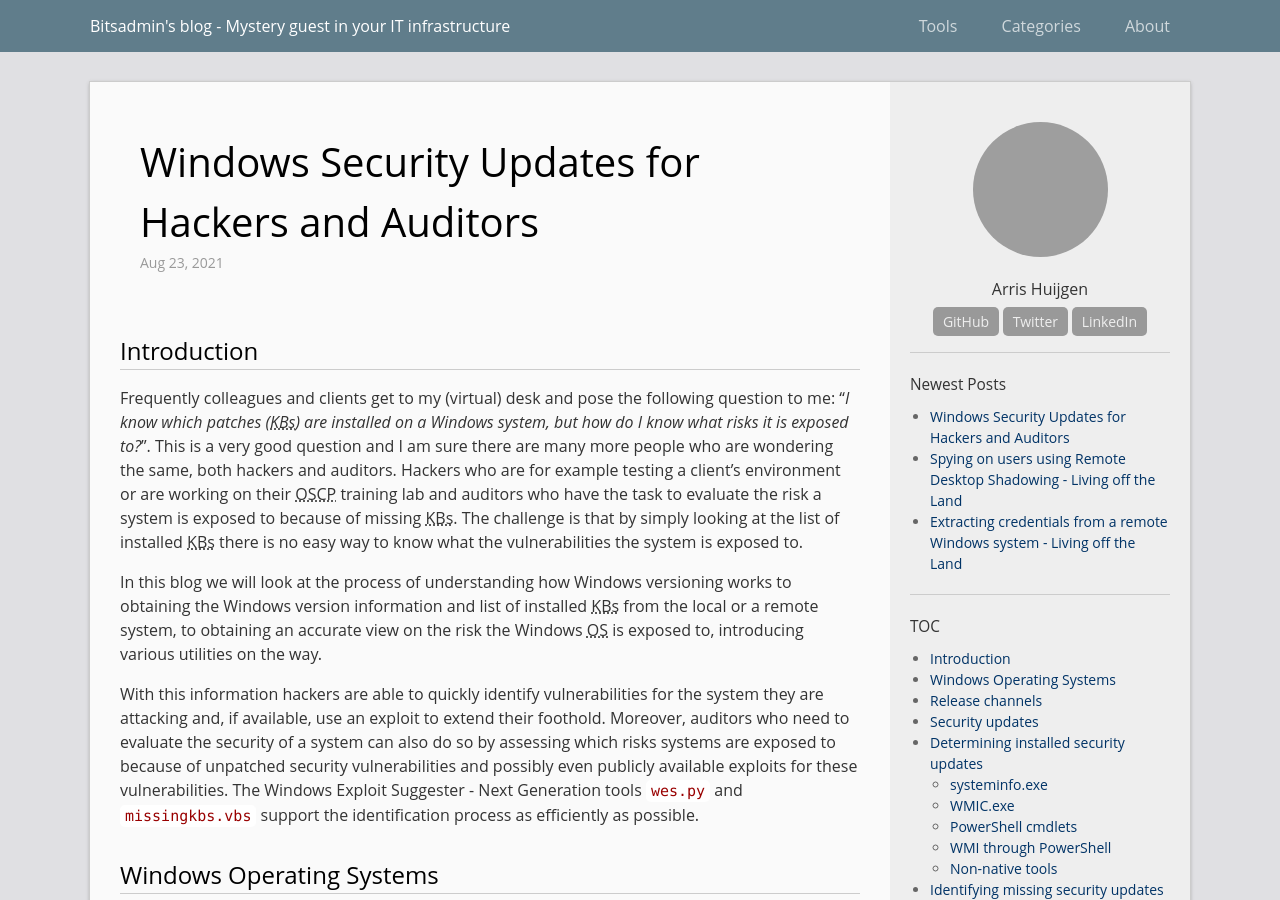
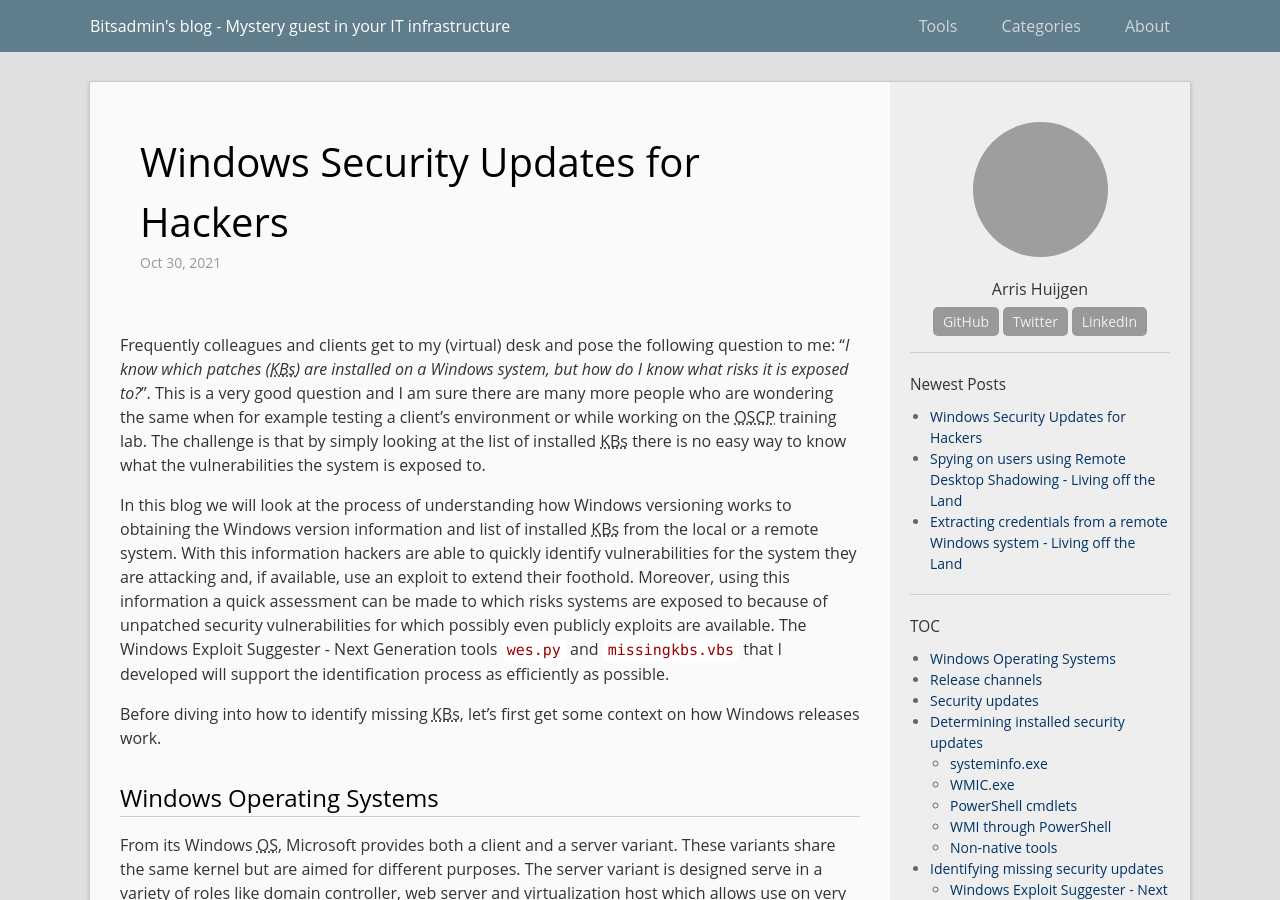
Before and after one commit to bitsadmin/bitsadmin.github.io, a Jekyll site: the page built from _posts/2021-10-30-windows-security-updates-for-hackers.md, in a window 1280 px wide and 900 px high. Built offline with Jekyll 4.4.1, drawn with Linux system fonts in a browser that asks for light colours; some of the changed text lies outside the part shown; grey boxes are pictures that could not be loaded.

Commit message:
hackers and auditors -> hackers

````diff
--- a/_posts/2021-08-31-windows-security-updates-for-hackers-and-auditors.md
+++ b/_posts/2021-10-30-windows-security-updates-for-hackers.md
@@ -1,9 +1,9 @@
 ---
 layout: post
-title:  "Windows Security Updates for Hackers and Auditors"
-date:   2021-08-23 09:00:00
+title:  "Windows Security Updates for Hackers"
+date:   2021-10-30 09:00:00
 categories: windows kbs patches wesng
-permalink: /blog/windows-security-updates-for-hackers-and-auditors
+permalink: /blog/windows-security-updates-for-hackers
 ---
 *[WES-NG]: Windows Exploit Suggester - Next Generation
 *[OS]: Operating System
@@ -24,14 +24,11 @@ permalink: /blog/windows-security-updates-for-hackers-and-auditors
 *[NIST]: National Institute of Standards and Technology
 *[NVD]: National Vulnerability Database
 
-# Introduction
-Frequently colleagues and clients get to my (virtual) desk and pose the following question to me: "*I know which patches (KBs) are installed on a Windows system, but how do I know what risks it is exposed to?*". This is a very good question and I am sure there are many more people who are wondering the same, both hackers and auditors. Hackers who are for example testing a client's environment or are working on their OSCP training lab and auditors who have the task to evaluate the risk a system is exposed to because of missing KBs. The challenge is that by simply looking at the list of installed KBs there is no easy way to know what the vulnerabilities the system is exposed to.
+Frequently colleagues and clients get to my (virtual) desk and pose the following question to me: "*I know which patches (KBs) are installed on a Windows system, but how do I know what risks it is exposed to?*". This is a very good question and I am sure there are many more people who are wondering the same when for example testing a client's environment or while working on the OSCP training lab. The challenge is that by simply looking at the list of installed KBs there is no easy way to know what the vulnerabilities the system is exposed to.
 
-In this blog we will look at the process of understanding how Windows versioning works to obtaining the Windows version information and list of installed KBs from the local or a remote system, to obtaining an accurate view on the risk the Windows OS is exposed to, introducing various utilities on the way.
+In this blog we will look at the process of understanding how Windows versioning works to obtaining the Windows version information and list of installed KBs from the local or a remote system. With this information hackers are able to quickly identify vulnerabilities for the system they are attacking and, if available, use an exploit to extend their foothold. Moreover, using this information a quick assessment can be made to which risks systems are exposed to because of unpatched security vulnerabilities for which possibly even publicly exploits are available. The Windows Exploit Suggester - Next Generation tools `wes.py` and `missingkbs.vbs` that I developed will support the identification process as efficiently as possible.
 
-With this information hackers are able to quickly identify vulnerabilities for the system they are attacking and, if available, use an exploit to extend their foothold. Moreover, auditors who need to evaluate the security of a system can also do so by assessing which risks systems are exposed to because of unpatched security vulnerabilities and possibly even publicly available exploits for these vulnerabilities. The Windows Exploit Suggester - Next Generation tools `wes.py` and `missingkbs.vbs` support the identification process as efficiently as possible.
-
-<!-- This blog will start with an explanation of the Windows Operating System (OS) lifetimes. Next, it will discuss the various ways to collect information on the Windows OS and installed or missing KBs on a local or remote system. This information is subsequentially used to determine what security vulnerabilities the system is exposed to and any public exploits that might already exist for these vulnerabilities. Tooling (WES-NG's `wes.py` and `missingkbs.vbs`) is introduced to make this process more efficient. Finally, the inner workings and limitations of the WES-NG tooling are explained. -->
+Before diving into how to identify missing KBs, let's first get some context on how Windows releases work.
 
 # Windows Operating Systems
 From its Windows OS, Microsoft provides both a client and a server variant. These variants share the same kernel but are aimed for different purposes. The server variant is designed serve in a variety of roles like domain controller, web server and virtualization host which allows use on very powerful hardware. The client variant is designed for daily use by home, school and business users for use like text processing, web browsing and playing games. New versions of both the client and server OS are released regularly where at the moment of writing respectively Windows 11 and Windows Server 2022 are the latest releases of the OS. Previous versions are (in descending date) Windows 10 (build 1809)/Server 2019, Windows 10 (build 1607)/Server 2016, Windows 8.1/Server 2012 R2, Windows 8/Server 2012, Windows 7/Server 2008 R2, Windows Vista/Server 2008 and Windows XP/Server 2003 [R2]. The full list of Windows versions is available on Wikipedia[^1].
@@ -55,7 +52,7 @@ The following table lists the support duration of the various channels.
 | **Channel**                      | **Feature updates**                                          | **Support**            | **Notes**                                                    |
 | -------------------------------- | ------------------------------------------------------------ | ---------------------- | ------------------------------------------------------------ |
 | Insider Program                  | As soon as a new feature has been released; this includes beta/testing releases | 18 months              | The Insider Program is again split up in three paces: Fast, Slow and Release Preview |
-| Semi-Annual Channel (SAC)        | Every 6 months                                               | 18 months (+12 months) | Formerly known as Current Branch (CB). Extra 12 months of support in case of the fall release of the Enterprise and Education edition. This fall release was formerly known as Current Branch for Business (CBB). |
+| Semi-Annual Channel (SAC)        | Every 6 months                                               | 18 months (+12 months) | Formerly known as Current Branch (CB). Extra 12 months of support in case of the fall release of the Enterprise and Education edition. This fall release was formerly known as Current Branch for Business (CBB) |
 | Long-Term Service Channel (LTSC) | Every 2-3 years                                              | 10 years               | Formerly known as Long Term Servicing Branch (LTSB). List of LTSC releaseas available from here[^8] |
 
 The releases used to be named YYMM where YY is a 2-digit year followed by MM which is a 2-digit month, for example 1909 for the September release in 2019. Starting from the Windows 10 fall release in 2020 this has changed to a YYH1/YYH2 half-year pattern[^9]. This means that the Windows 10 release of May 2021 is called 21H1. The names of these releases are used in the output of various tools which display OS version information in Windows which we will get to in a later section.
@@ -76,7 +73,7 @@ Below a table with the various resources Microsoft provides around security upda
 | Microsoft Update Catalog   | <https://www.catalog.update.microsoft.com/Search.aspx?q=KB>[KBID] | Provides downloads for the security updates for the various Windows versions and at the Package Details tab information about which previous updates are superseded by this update or supersede this update |
 
 # Determining installed security updates
-As a hacker or security auditor we would like to determine whether a certain system is missing security updates and if so, make note of it or even use an exploit to abuse the vulnerability and get access or escalate. Before being able to identify which security updates are missing, first the details on the OS version in combination with the currently installed patches are required.
+As a hacker we would like to determine whether a certain system is missing security updates and if so, make note of it or even use an exploit to abuse the vulnerability and get access or escalate. Before being able to identify which security updates are missing, first the details on the OS version in combination with the currently installed patches are required.
 
 There are a variety of ways to retrieve this information, both from the local system as well as from remote systems given that the account running the command has sufficient privileges to access the remote system. Depending on the approach the information about the OS version and the installed security patches are obtained using the same command or different commands. Additionally, GUI tools like `winver.exe`, `msinfo32.exe` and the *View installed updates* section in `appwiz.cpl` are built into Windows, however from these tools the information cannot be easily exported to a file to be processed at a later stage, so we will not focus on these tools.
 
@@ -90,7 +87,7 @@ There are a variety of ways to retrieve this information, both from the local sy
 PowerShell provides the `Get-ComputerInfo` and `Get-HotFix` cmdlets to respectively obtain information about the local computer, and lists the installed hotfixes on both the local and remote system. The `Get-ComputerInfo` cmdlet was added from PowerShell version 5.1. Underlying both commands again use WMI to obtain the relevant information. The `Get-ComputerInfo` and `Get-HotFix` cmdlets can be executed on a remote system through WinRM using the `Invoke-Command` cmdlet, but that is outside of the scope of this blog.
 
 ## WMI through PowerShell
-Instead of using the `WMIC.exe` utility, it is also possible to use PowerShell's built-in `Get-WmiObject` cmdlet (or additionally the `Get-CimInstance` cmdlet from PowerShell version 3). With these cmdlets again the `Win32_OperatingSystem` class and `Win32_QuickFixEngineering` classes can be queried, both locally and remotely.
+Instead of using the `WMIC.exe` utility, it is also possible to use PowerShell's built-in `Get-WmiObject` cmdlet (or additionally the `Get-CimInstance` cmdlet from PowerShell version 3). With these cmdlets again the `Win32_OperatingSystem` class and `Win32_QuickFixEngineering` classes can be queried, both locally and remotely. In case you need to stealthily connect this information during red team exercises, these cmdlets are also supported by the [NoPowerShell](https://bitsadm.in/tools/#nopowershell) .NET binary.
 
 ## Non-native tools
 In addition to the built-in Windows utilities and PowerShell cmdlets there are a few tools which are also able to obtain the OS version information and installed security updates. Two examples of such tools are `srvinfo.exe` which is part of the Windows Server 2003 Resource Kit[^13] and `psinfo.exe`[^14] which is part of the Sysinternals suite, nowadays maintained Microsoft. Finally, the `missingkbs.vbs` utility which is part of the Windows Exploit Suggester - Next Generation (WES-NG) tool not just lists the installed patches, but instead accurately determines the missing patches. This utility will be extensively discussed in the [Microsoft Update](#microsoft-update) section.
@@ -121,9 +118,9 @@ Get-HotFix | % HotFixID | Out-File -Encoding ascii hotfixes.txt
 ```
 
 # Identifying missing security updates
-Once the Windows version information and installed security updates have been collected, the next step is to identify which security updates are missing. In case of an audit, the client to be audited can provide the resulting files while the evaluation of these files can be performed off their premises. Same applies for the hacker who can pull the files locally for further investigation to identify vulnerabilities and potential available exploits.
+Once the Windows version information and installed security updates have been collected, the next step is to identify which security updates are missing. The files created in the previous section can be copied locally for further investigation to identify vulnerabilities and potential available exploits.
 
-As discussed in the [Security updates](#security-updates) section, the Microsoft Update Catalog[^10] provides information on the superseding of KBs. It would be possible to look up each and every KB and identify by which newer KBs this KB has been superseded and check if those KBs in turn as well have been installed in a recursive manner. This would however result in a lot of work going through all of the KBs and checking whether they have been superseded. This is where the Windows Exploit Suggester - Next Generation (WES-NG)[^16] utility comes to rescue. WES-NG uses the MSRC dataset to identify the supersedence links between the various KBs and connects these through the Common Vulnerability and Exposures (CVE) IDs with potential exploits that might be available for the vulnerabilities. More about these data sources later in the [Dataset](#dataset) section.
+As discussed in the [Security updates](#security-updates) section, the Microsoft Update Catalog[^10] provides information on the superseding of KBs. It would be possible to look up each and every KB and identify by which newer KBs this KB has been superseded and check if those KBs in turn as well have been installed in a recursive manner. This would however result in a lot of work going through all of the KBs and checking whether they have been superseded. This is where the Windows Exploit Suggester - Next Generation (WES-NG)[^16] utility I developed comes to rescue. WES-NG uses the MSRC dataset to identify the supersedence links between the various KBs and connects these through the Common Vulnerability and Exposures (CVE) IDs with potential exploits that might be available for the vulnerabilities. More about these data sources later in the [Dataset](#dataset) section.
 
 WES-NG is by default included in the BlackArch Linux penetration testing distribution and repository[^17], but can also be easily obtained on any other OS using Python's pip utility (`pip install wesng`) or by simply cloning the WES-NG repository: `git clone --depth 1 https://github.com/bitsadmin/wesng`.
 
@@ -238,10 +235,6 @@ At the end of the collector process, the enriched dataset is stored in the `defi
 # Conclusion
 This blog started with an explanation of the Windows Operating System (OS) lifetimes. Next, the various ways to collect information on the Windows OS and installed or missing KBs on a local or remote system have been discussed. This information was subsequentially used to determine what security vulnerabilities the system is exposed to and any public exploits that might already exist for these vulnerabilities. Tooling (WES-NG's `wes.py` and `missingkbs.vbs`) have been introduced to make this process more efficient. Finally, the inner workings and limitations of the WES-NG tooling have been explained.
 
-<!-- In this blog we looked at the process of understanding how Windows versioning works to obtaining the Windows version information and list of installed KBs from the local or a remote system, to obtaining an accurate view on the risk the Windows OS is exposed to, introducing various utilities on the way.
-
-With this information hackers are able to quickly identify vulnerabilities for the system they are attacking and, if available, use an exploit to extend their foothold. Moreover, auditors who need to evaluate the security of a system can also do so by assessing which risks systems are exposed to because of unpatched security vulnerabilities and possibly even publicly available exploits for these vulnerabilities. The Windows Exploit Suggester - Next Generation tools `wes.py` and `missingkbs.vbs` support the identification process as efficiently as possible. -->
-
 This blog and referenced tooling is focused on identifying missing patches, and with that vulnerabilities, in the Windows OS. This exercise can however be expanded by additional evaluations of supplementary software installed and running on the system. Such software could be Microsoft server software like Microsoft Exchange Server, client software like Microsoft Office but also 3rd party software like Adobe Reader. Complementing the Windows OS vulnerability information with information on software running on the system will provide an accurate perspective on the state of security of a system.
 
 # References
````
